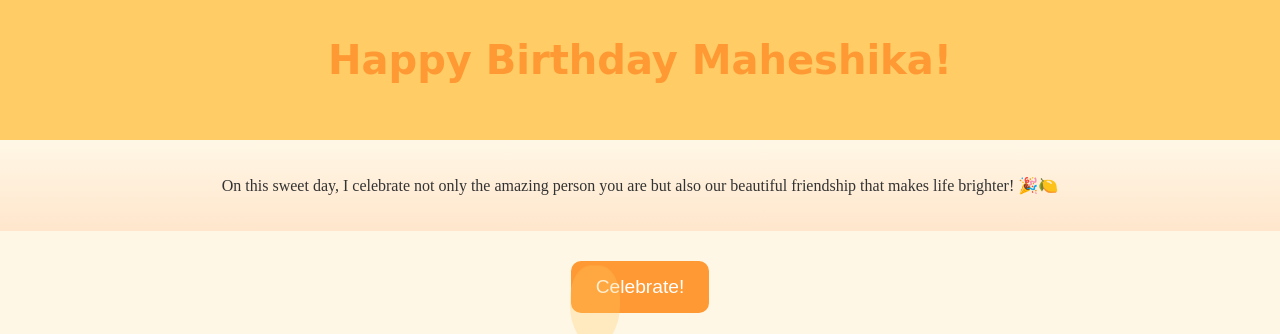
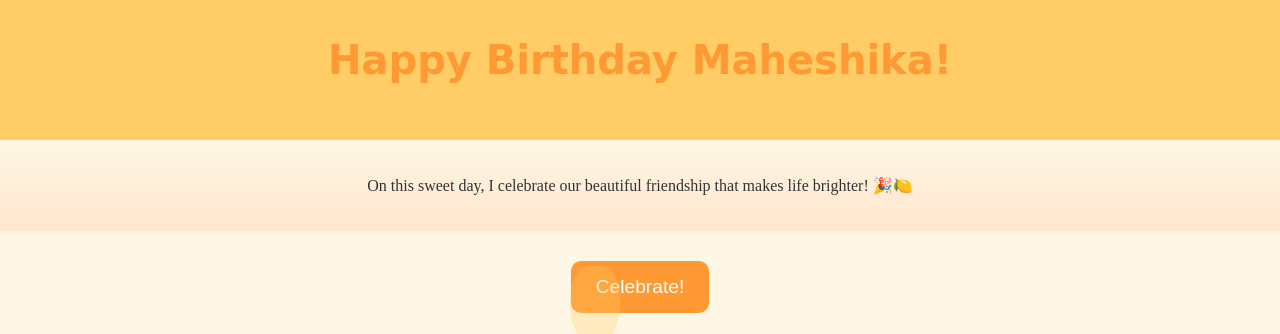
Before and after one commit to Gihan-Isuru/BirthDayWish, a plain HTML site: page index.html in a window 1280 px wide. Shown: the top 334 px of the page. Drawn offline with Linux system fonts and the light colour scheme.

Commit message:
Update index.html

```diff
--- a/index.html
+++ b/index.html
@@ -12,7 +12,7 @@
     </div>
 
     <div class="main-section">
-        <p>On this sweet day, I celebrate not only the amazing person you are but also our beautiful friendship that makes life brighter! 🎉🍋</p>
+        <p>On this sweet day, I celebrate our beautiful friendship that makes life brighter! 🎉🍋</p>
     </div>
 
     <div class="gallery">
```
